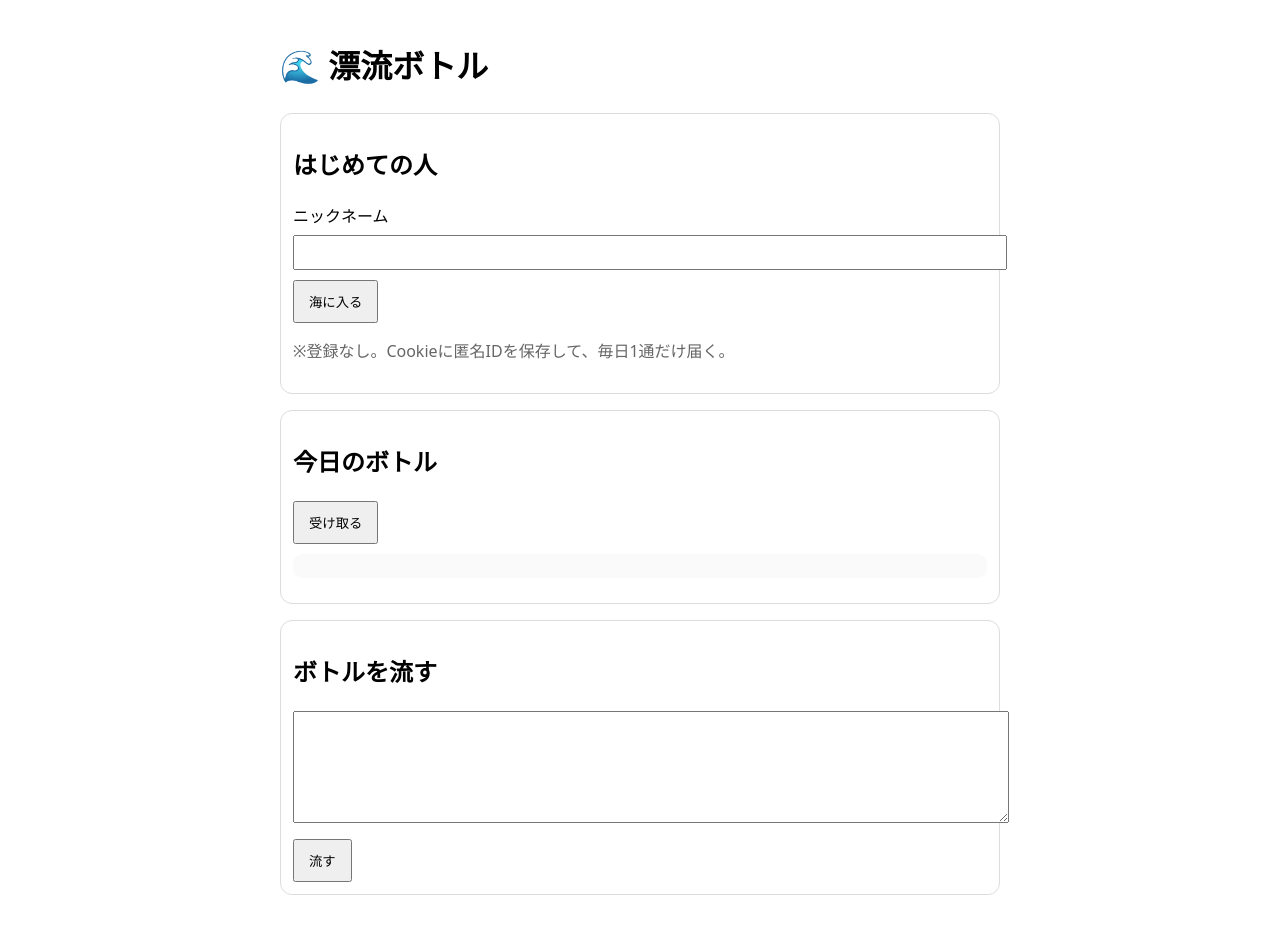
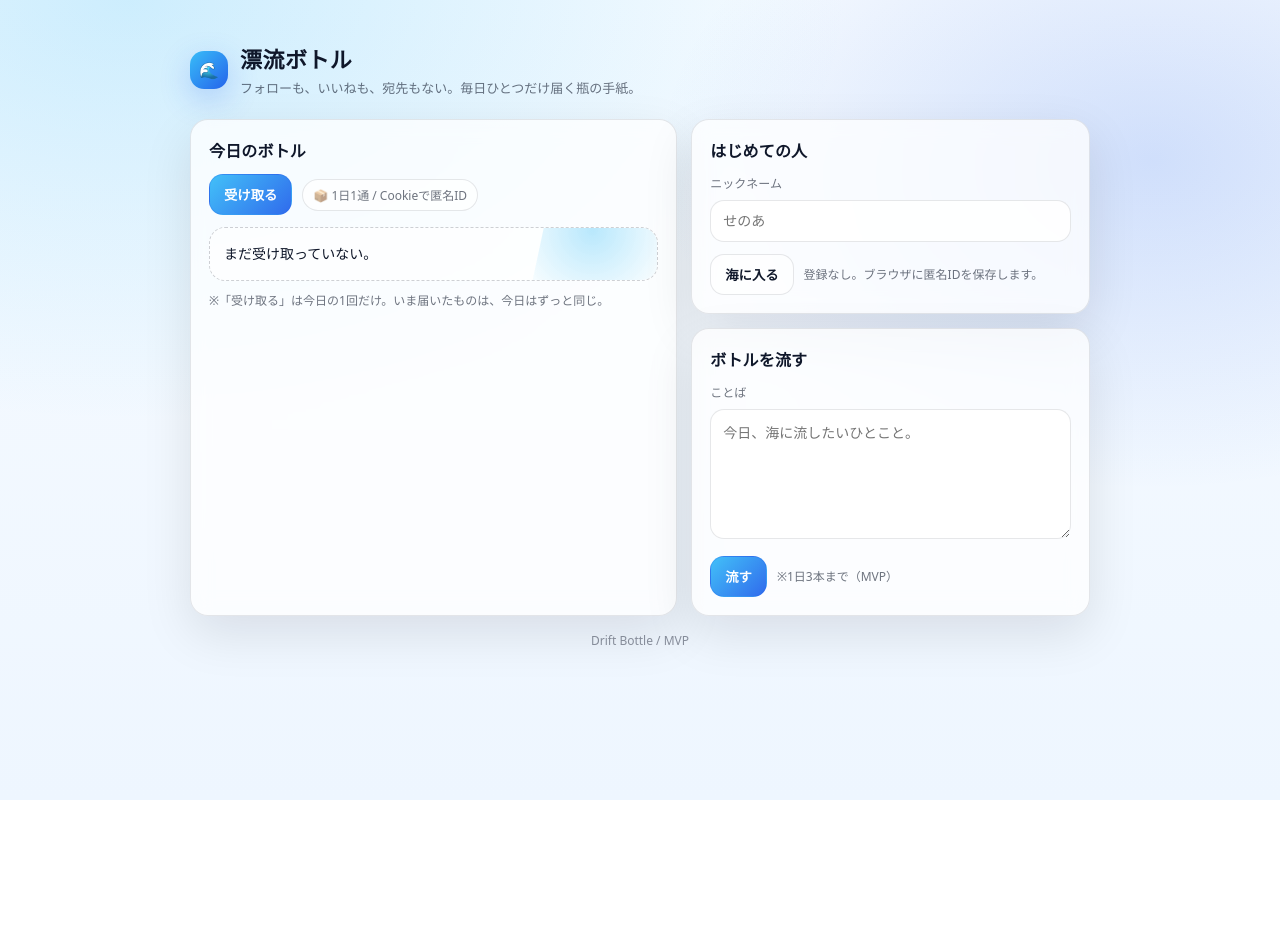
Before and after one commit to senoa-git/xiruxi, a FastAPI app: page / in a window 1280 px wide. After the commit the page ends 800 px from the top, so only its background shows below. Run offline with FastAPI, Linux system fonts and the light colour scheme.

Commit message:
style: apply initial UI design to drifting bottle

```diff
--- a/app/templates/index.html
+++ b/app/templates/index.html
@@ -4,33 +4,255 @@
   <meta charset="utf-8" />
   <meta name="viewport" content="width=device-width,initial-scale=1" />
   <title>漂流ボトル</title>
+
+  <!-- ほんの少しだけ綺麗な見た目。依存なし（CSSだけ） -->
+  <style>
+    :root{
+      --bg0: #f7fbff;
+      --bg1: #eef6ff;
+      --card: rgba(255,255,255,.75);
+      --border: rgba(15, 23, 42, .10);
+      --text: #0f172a;
+      --muted: rgba(15, 23, 42, .60);
+      --accent: #2563eb;
+      --accent2:#38bdf8;
+      --shadow: 0 18px 50px rgba(2, 6, 23, .10);
+      --radius: 18px;
+    }
+
+    *{ box-sizing: border-box; }
+    body{
+      margin:0;
+      font-family: ui-sans-serif, system-ui, -apple-system, "Segoe UI", "Noto Sans JP", sans-serif;
+      color: var(--text);
+      background:
+        radial-gradient(1200px 700px at 10% 0%, rgba(56,189,248,.22), transparent 60%),
+        radial-gradient(900px 600px at 90% 20%, rgba(37,99,235,.18), transparent 55%),
+        linear-gradient(180deg, var(--bg0), var(--bg1));
+      min-height: 100vh;
+      padding: 42px 18px;
+    }
+
+    .wrap{
+      max-width: 900px;
+      margin: 0 auto;
+    }
+
+    .header{
+      display:flex;
+      align-items:center;
+      gap: 12px;
+      margin-bottom: 22px;
+    }
+    .logo{
+      width: 38px; height: 38px;
+      border-radius: 14px;
+      background: linear-gradient(135deg, var(--accent2), var(--accent));
+      box-shadow: 0 10px 30px rgba(37,99,235,.25);
+      display:grid;
+      place-items:center;
+      color:white;
+      font-weight: 800;
+      letter-spacing: .02em;
+      user-select:none;
+    }
+    h1{
+      font-size: 22px;
+      margin:0;
+      letter-spacing:.02em;
+    }
+    .sub{
+      margin: 4px 0 0 0;
+      font-size: 13px;
+      color: var(--muted);
+    }
+
+    .grid{
+      display:grid;
+      grid-template-columns: 1fr;
+      gap: 14px;
+    }
+    @media (min-width: 860px){
+      .grid{
+        grid-template-columns: 1.1fr .9fr;
+      }
+    }
+
+    .card{
+      background: var(--card);
+      border: 1px solid var(--border);
+      border-radius: var(--radius);
+      box-shadow: var(--shadow);
+      backdrop-filter: blur(10px);
+      padding: 18px;
+    }
+
+    .card h2{
+      margin:0 0 12px 0;
+      font-size: 16px;
+      letter-spacing:.01em;
+    }
+
+    .row{
+      display:flex;
+      gap: 10px;
+      align-items:center;
+      flex-wrap: wrap;
+    }
+
+    label{
+      display:block;
+      font-size: 12px;
+      color: var(--muted);
+      margin-bottom: 8px;
+    }
+
+    input, textarea{
+      width: 100%;
+      border: 1px solid var(--border);
+      border-radius: 14px;
+      padding: 12px 12px;
+      font-size: 14px;
+      background: rgba(255,255,255,.85);
+      outline: none;
+    }
+    textarea{ resize: vertical; min-height: 130px; }
+
+    input:focus, textarea:focus{
+      border-color: rgba(37,99,235,.45);
+      box-shadow: 0 0 0 4px rgba(37,99,235,.12);
+    }
+
+    .btn{
+      border: 1px solid rgba(37,99,235,.25);
+      background: linear-gradient(135deg, rgba(56,189,248,.95), rgba(37,99,235,.95));
+      color: white;
+      padding: 10px 14px;
+      border-radius: 14px;
+      font-weight: 650;
+      cursor: pointer;
+      transition: transform .05s ease, filter .15s ease;
+      user-select:none;
+    }
+    .btn:active{ transform: translateY(1px); }
+    .btn:hover{ filter: brightness(1.03); }
+
+    .btn-ghost{
+      border: 1px solid var(--border);
+      background: rgba(255,255,255,.6);
+      color: var(--text);
+    }
+
+    .hint{
+      margin-top: 10px;
+      color: var(--muted);
+      font-size: 12px;
+      line-height: 1.6;
+    }
+
+    .bottle{
+      margin-top: 12px;
+      border-radius: 16px;
+      border: 1px dashed rgba(15, 23, 42, .20);
+      background: rgba(255,255,255,.60);
+      padding: 14px;
+      position: relative;
+      overflow: hidden;
+    }
+    .bottle::before{
+      content:"";
+      position:absolute;
+      inset:-40px -40px auto auto;
+      width:160px; height:160px;
+      background: radial-gradient(circle at 30% 30%, rgba(56,189,248,.35), transparent 55%);
+      transform: rotate(12deg);
+    }
+    .bottle pre{
+      margin: 0;
+      white-space: pre-wrap;
+      font-family: ui-sans-serif, system-ui, -apple-system, "Segoe UI", "Noto Sans JP", sans-serif;
+      font-size: 14px;
+      line-height: 1.7;
+      position: relative;
+    }
+
+    .pill{
+      display:inline-flex;
+      gap:8px;
+      align-items:center;
+      padding: 6px 10px;
+      border-radius: 999px;
+      border: 1px solid var(--border);
+      background: rgba(255,255,255,.65);
+      color: var(--muted);
+      font-size: 12px;
+    }
+
+    .footer{
+      margin-top: 16px;
+      color: rgba(15,23,42,.45);
+      font-size: 12px;
+      text-align:center;
+    }
+  </style>
 </head>
-<body style="font-family: system-ui; max-width: 720px; margin: 40px auto; line-height: 1.6;">
-  <h1>🌊 漂流ボトル</h1>
 
-  <section style="padding: 12px; border: 1px solid #ddd; border-radius: 12px; margin-bottom: 16px;">
+<body>
+  <div class="wrap">
+    <div class="header">
+      <div class="logo">🌊</div>
+      <div>
+        <h1>漂流ボトル</h1>
+        <p class="sub">フォローも、いいねも、宛先もない。毎日ひとつだけ届く瓶の手紙。</p>
+      </div>
+    </div>
+
+    <div class="grid">
+      <!-- Left -->
+      <div class="card">
+        <h2>今日のボトル</h2>
+        <div class="row">
+          <button class="btn" onclick="loadToday()">受け取る</button>
+          <span class="pill">📦 1日1通 / Cookieで匿名ID</span>
+        </div>
+        <div class="bottle">
+          <pre id="today">まだ受け取っていない。</pre>
+        </div>
+        <div class="hint">
+          ※「受け取る」は今日の1回だけ。いま届いたものは、今日はずっと同じ。
+        </div>
+      </div>
+
+      <!-- Right -->
+      <div>
+        <div class="card" style="margin-bottom:14px;">
           <h2>はじめての人</h2>
           <form action="/anon" method="post">
-      <label>ニックネーム</label><br/>
-      <input name="nickname" maxlength="32" style="width: 100%; padding: 8px; margin: 6px 0 10px;" />
-      <button type="submit" style="padding: 10px 14px;">海に入る</button>
+            <label>ニックネーム</label>
+            <input name="nickname" maxlength="32" placeholder="せのあ" />
+            <div class="row" style="margin-top:12px;">
+              <button class="btn btn-ghost" type="submit">海に入る</button>
+              <span class="hint" style="margin:0;">登録なし。ブラウザに匿名IDを保存します。</span>
+            </div>
           </form>
-    <p style="color:#666;">※登録なし。Cookieに匿名IDを保存して、毎日1通だけ届く。</p>
-  </section>
+        </div>
 
-  <section style="padding: 12px; border: 1px solid #ddd; border-radius: 12px; margin-bottom: 16px;">
-    <h2>今日のボトル</h2>
-    <button onclick="loadToday()" style="padding: 10px 14px;">受け取る</button>
-    <pre id="today" style="white-space: pre-wrap; background:#fafafa; padding: 12px; border-radius: 10px; margin-top: 10px;"></pre>
-  </section>
-
-  <section style="padding: 12px; border: 1px solid #ddd; border-radius: 12px;">
+        <div class="card">
           <h2>ボトルを流す</h2>
           <form action="/bottles" method="post">
-      <textarea name="content" maxlength="2000" rows="6" style="width: 100%; padding: 10px;"></textarea><br/>
-      <button type="submit" style="padding: 10px 14px; margin-top: 8px;">流す</button>
+            <label>ことば</label>
+            <textarea name="content" maxlength="2000" placeholder="今日、海に流したいひとこと。"></textarea>
+            <div class="row" style="margin-top:12px;">
+              <button class="btn" type="submit">流す</button>
+              <span class="hint" style="margin:0;">※1日3本まで（MVP）</span>
+            </div>
           </form>
-  </section>
+        </div>
+      </div>
+    </div>
+
+    <div class="footer">Drift Bottle / MVP</div>
+  </div>
 
   <script>
     async function loadToday() {
@@ -38,8 +260,9 @@ async function loadToday() {
       el.textContent = "……漂流中";
       const res = await fetch("/today");
       const data = await res.json();
+
       if (data.bottle && data.bottle.content) {
-    el.textContent = data.bottle.content + "\n\n( bottle_id: " + data.bottle.id + " )";
+        el.textContent = data.bottle.content + "\n\n" + "( bottle_id: " + data.bottle.id + " )";
       } else {
         el.textContent = data.message || "今日はまだ届かない。";
       }
```
Lines whose indentation alone changed are shown as unchanged.
